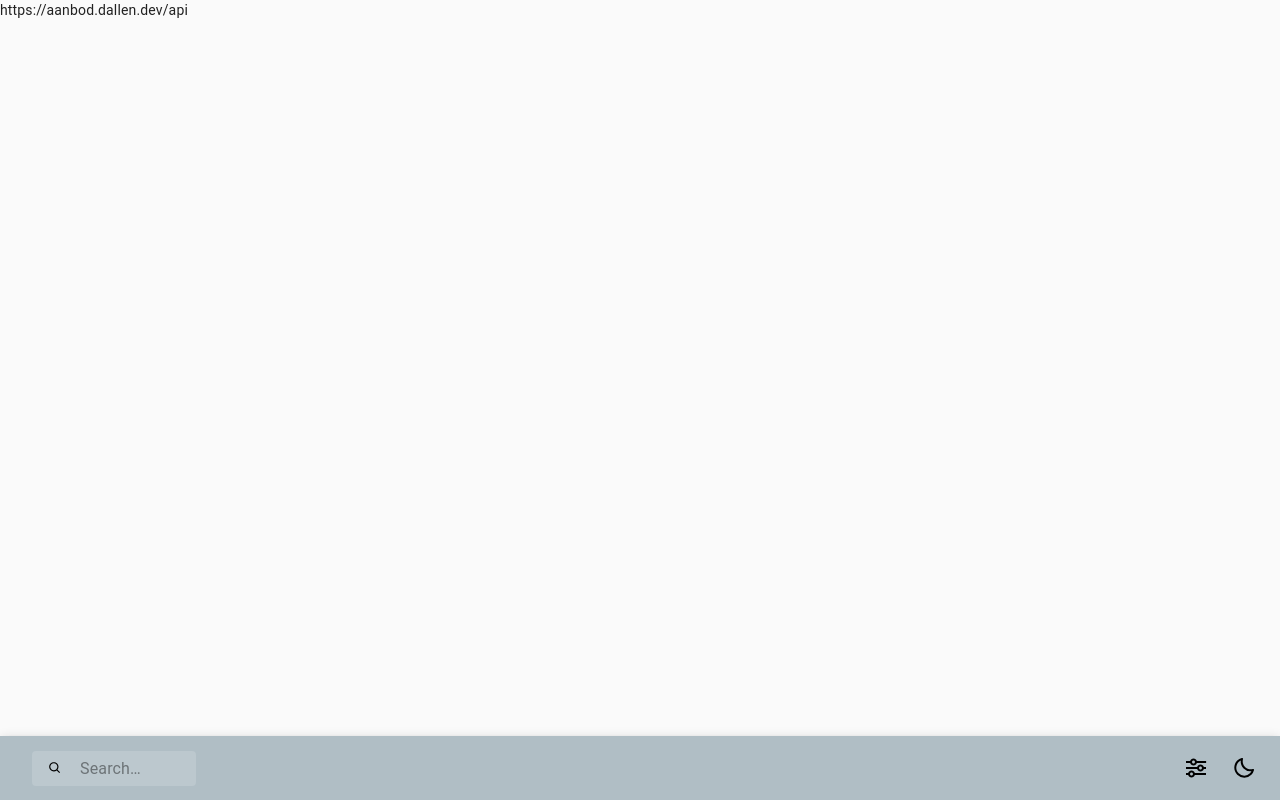
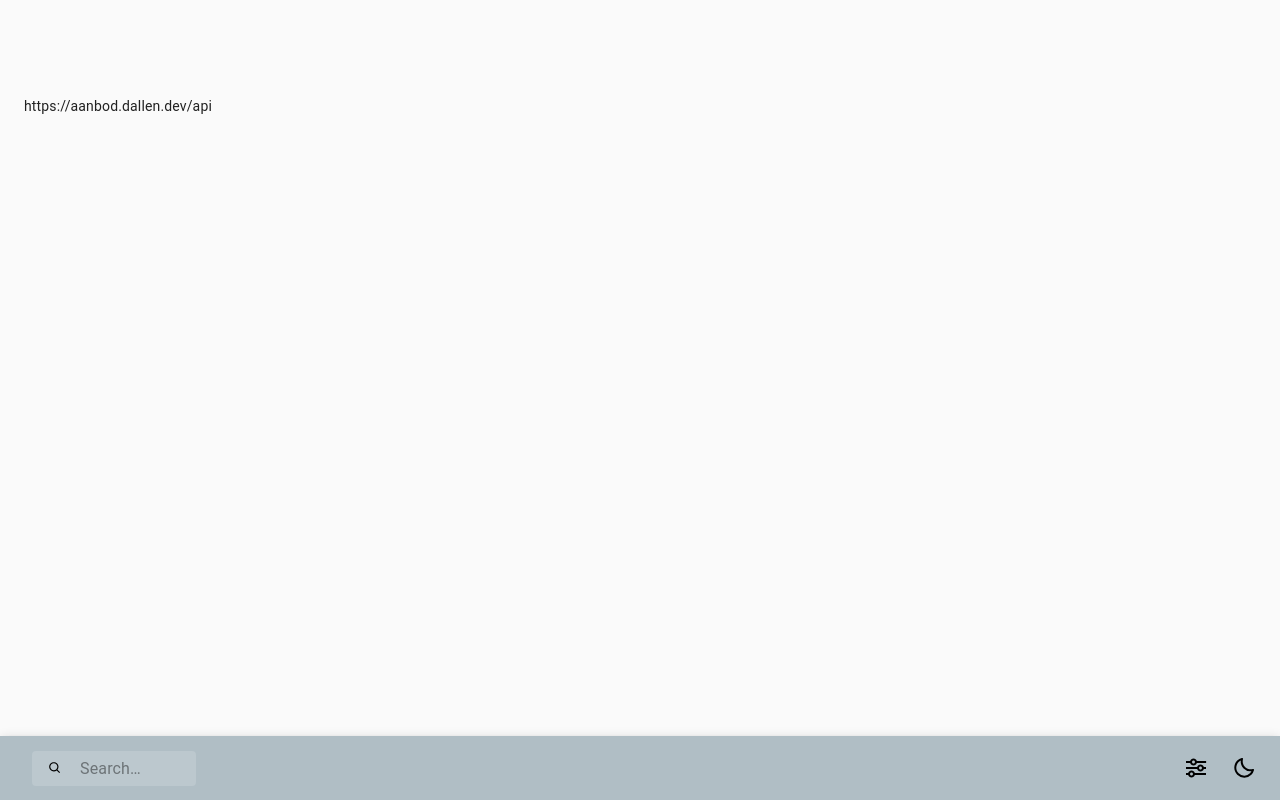
Before and after one commit to damienallen/makelaardij-notify, a React (Create React App) app in the folder client/: page / in a window 1280 px wide. Built offline with nearby package versions, Linux system fonts and the light colour scheme.

Commit message:
Cleaned up base material-ui setup

```diff
--- a/client/src/App.tsx
+++ b/client/src/App.tsx
@@ -1,5 +1,4 @@
 import React from 'react'
-import CssBaseline from '@material-ui/core/CssBaseline'
 
 import { Layout } from './components/Layout'
 import { StoreProvider } from './stores'
@@ -7,7 +6,6 @@ import { StoreProvider } from './stores'
 export const App: React.FC = () => (
     <StoreProvider>
         <div id="App">
-            <CssBaseline />
             <Layout />
         </div>
     </StoreProvider>
--- a/client/src/components/Layout.tsx
+++ b/client/src/components/Layout.tsx
@@ -1,15 +1,39 @@
 import React from 'react'
 import { observer } from 'mobx-react'
-import { ThemeProvider } from '@material-ui/core/styles'
+import { createStyles, Theme, ThemeProvider, makeStyles } from '@material-ui/core/styles'
+import { CssBaseline, Container } from '@material-ui/core'
 
 import { NavBar } from './NavBar'
 import { useStores } from '../stores'
 
+const useStyles = makeStyles((theme: Theme) =>
+    createStyles({
+        appBarSpacer: theme.mixins.toolbar,
+        content: {
+            flexGrow: 1,
+            height: '100vh',
+            overflow: 'auto',
+        },
+        container: {
+            paddingTop: theme.spacing(4),
+            paddingBottom: theme.spacing(4),
+        },
+    })
+)
+
 export const Layout: React.FC = observer(() => {
     const { settings, ui } = useStores()
+    const classes = useStyles()
+
     return (
         <ThemeProvider theme={ui.theme}>
-            {settings.host}
+            <CssBaseline />
+            <main className={classes.content}>
+                <div className={classes.appBarSpacer} />
+                <Container maxWidth="lg" className={classes.container}>
+                    {settings.host}
+                </Container>
+            </main>
             <NavBar />
         </ThemeProvider>
     )
```
